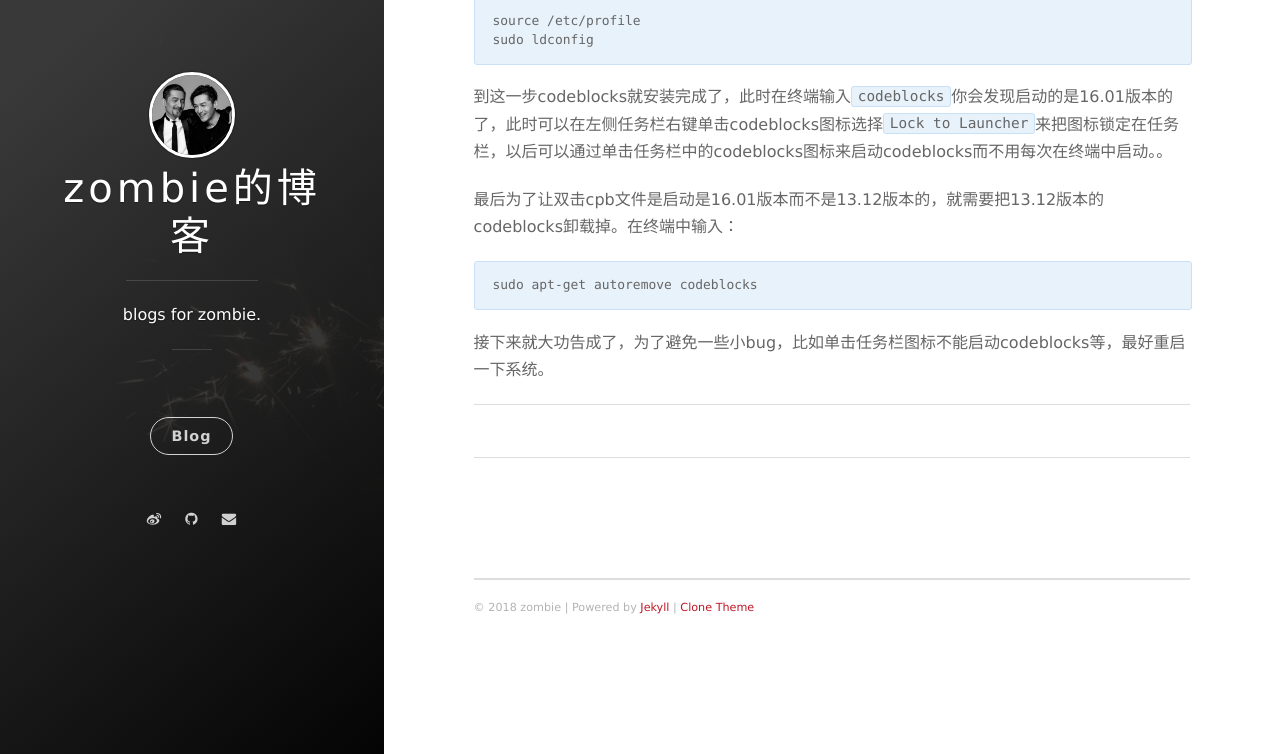
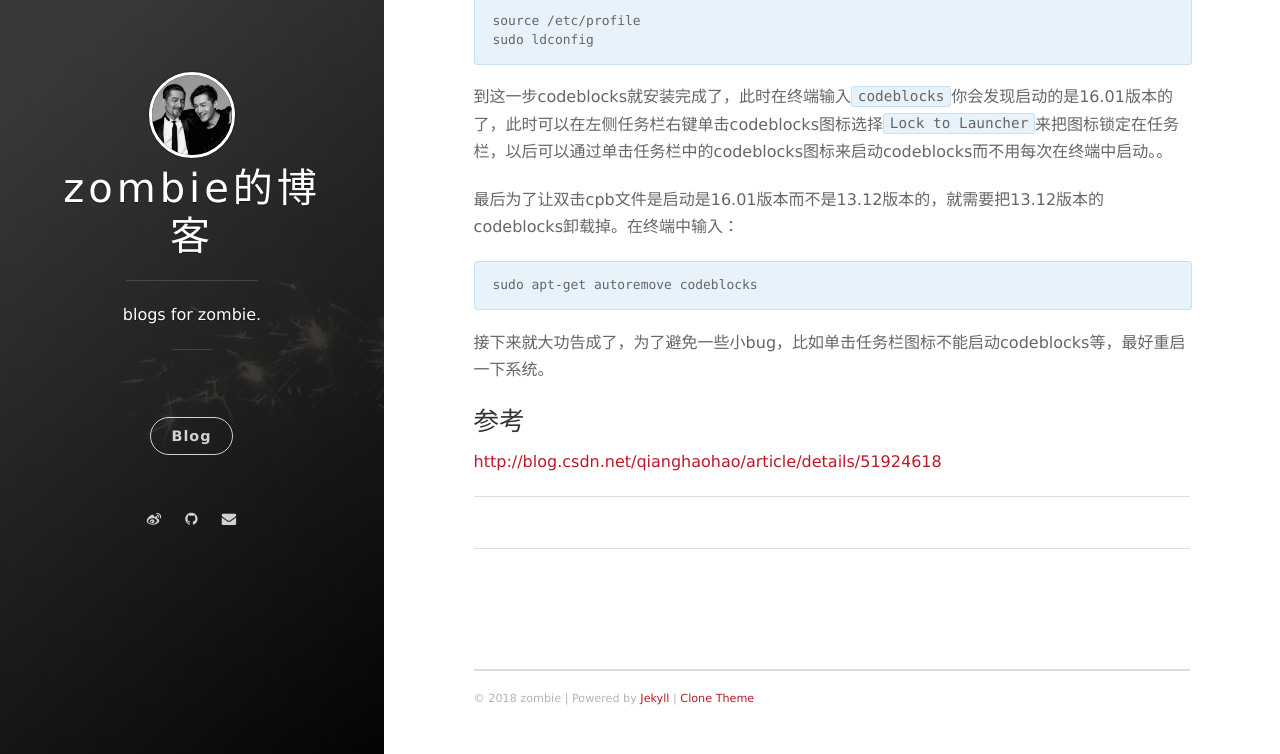
Before and after one commit to zombiiee/zombiiee.github.io, a Jekyll site: the page built from _posts/2018-03-13-ARM64源码安装CodeBlocks16.01.md, in a window 1280 px wide and 900 px high, scrolled down 3359 px, cut to the strip 146-900 px from the top of the window. Built offline with Jekyll 4.4.1, drawn with Linux system fonts in a browser that asks for light colours; nearby versions of some CDN libraries; our own code applies the rules of GitHub Pages for plain Markdown files; comment, search, counter and statistics services are not loaded.

````diff
--- a/_includes/head.html
+++ b/_includes/head.html
@@ -5,7 +5,7 @@
 
   <title>{% if page.title %}{{ page.title | escape }}{% else %}{{ site.title | escape }}{% endif %}</title>
   <meta name="description" content="{% if page.excerpt %}{{ page.excerpt | strip_html | strip_newlines | truncate: 160 }}{% else %}{{ site.description }}{% endif %}">
-  <meta name="author" content="Wei Wang">
+  <meta name="author" content="zombie">
 
   <meta name="twitter:card" content="summary">
   <meta name="twitter:title" content="{% if page.title %}{{ page.title | escape }}{% else %}{{ site.title | escape }}{% endif %}">
--- a/_posts/2018-03-13-ARM64源码安装CodeBlocks16.01.md
+++ b/_posts/2018-03-13-ARM64源码安装CodeBlocks16.01.md
@@ -83,3 +83,6 @@ sudo apt-get autoremove codeblocks
 ```
 
 接下来就大功告成了，为了避免一些小bug，比如单击任务栏图标不能启动codeblocks等，最好重启一下系统。
+
+### 参考
+[http://blog.csdn.net/qianghaohao/article/details/51924618](http://blog.csdn.net/qianghaohao/article/details/51924618)
--- /dev/null
+++ b/google606edeef0d5e3657.html
@@ -0,0 +1 @@
+google-site-verification: google606edeef0d5e3657.html
````
